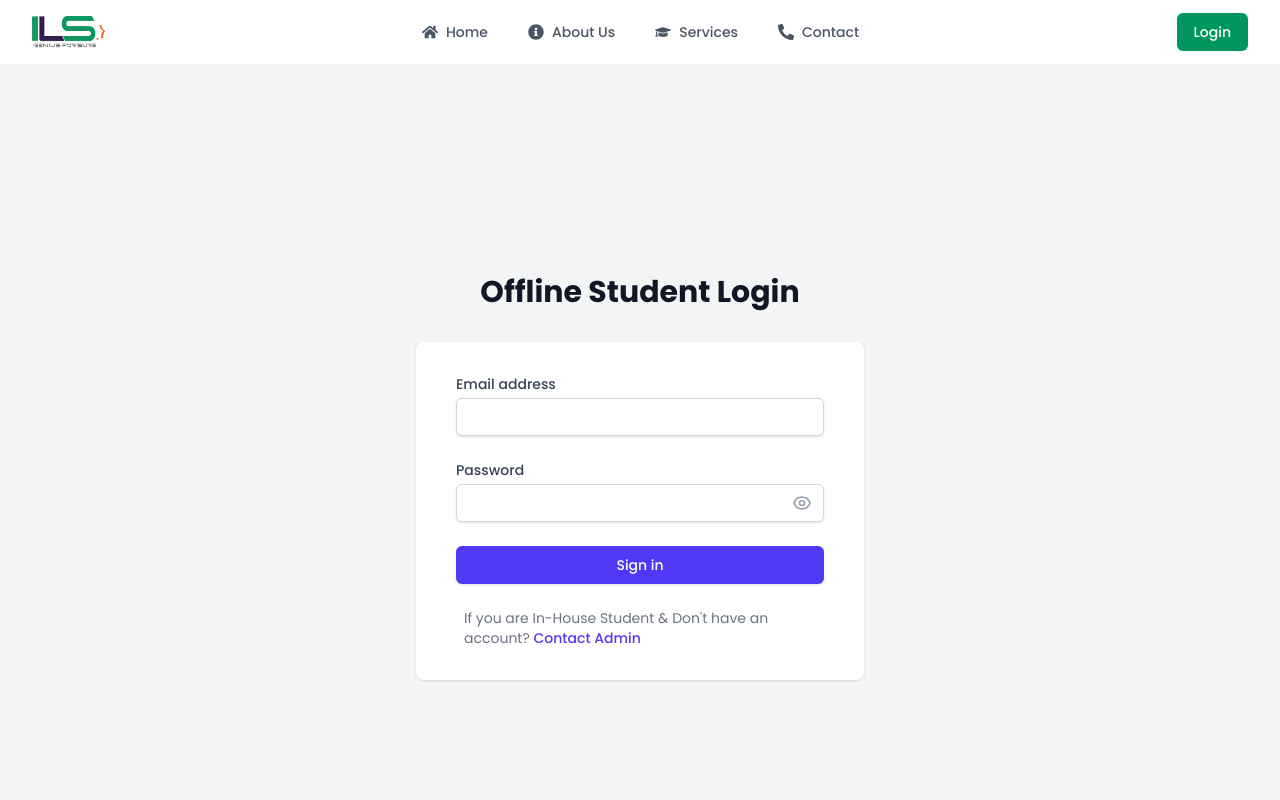
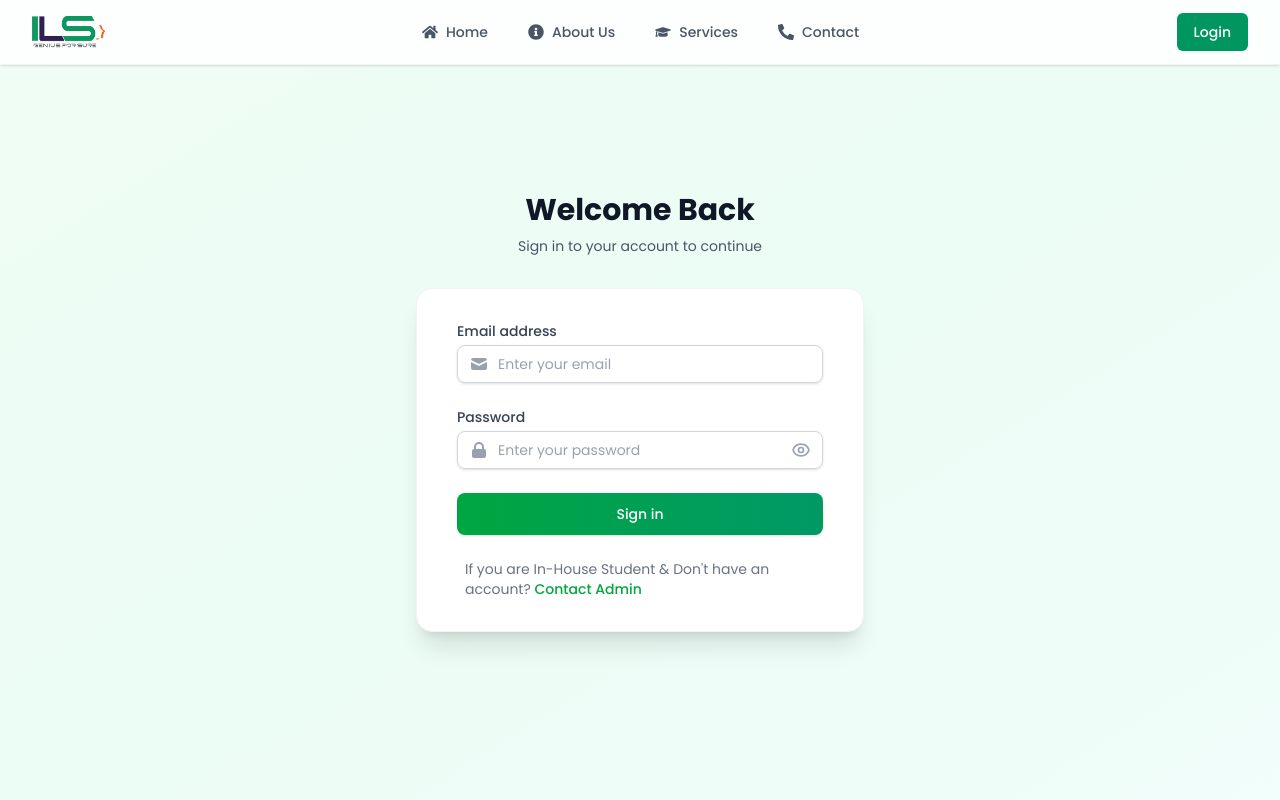
Before and after one commit to shuaibkashmiri/IlS-Combined, a Next.js app in the folder Frontend-ILS-Vercel/: page /inhouse/student/login in a window 1280 px wide. Shown: the top 800 px of the page. Built offline with nearby package versions, Linux system fonts and the light colour scheme; no server answers.

Commit message:
navbar fixes

```diff
--- a/Frontend-ILS-Vercel/src/app/inhouse/InHouseNavbar.jsx
+++ b/Frontend-ILS-Vercel/src/app/inhouse/InHouseNavbar.jsx
@@ -71,11 +71,15 @@ const InHouseNavbar = () => {
   ];
 
   return (
-    <nav className="bg-white shadow-sm border-b border-gray-100">
+    <nav className="fixed top-0 left-0 right-0 bg-white/80 backdrop-blur-md shadow-sm border-b border-gray-100 z-50">
       <div className="max-w-7xl mx-auto px-4 sm:px-6 lg:px-8">
         <div className="flex justify-between h-16">
           {/* Logo */}
           <div className="flex-shrink-0 flex items-center">
+            <button
+              onClick={() => router.push("/")}
+              className="focus:outline-none"
+            >
               <Image
                 src="/logo.png"
                 alt="ILS Logo"
@@ -83,6 +87,7 @@ const InHouseNavbar = () => {
                 height={40}
                 className="h-8 w-auto"
               />
+            </button>
           </div>
 
           {/* Navigation Links */}
--- a/Frontend-ILS-Vercel/src/app/inhouse/student/login/page.jsx
+++ b/Frontend-ILS-Vercel/src/app/inhouse/student/login/page.jsx
@@ -38,18 +38,21 @@ const OfflineStudentLogin = () => {
   };
 
   return (
-    <div className="min-h-screen bg-gray-100 flex flex-col justify-center py-12 sm:px-6 lg:px-8">
+    <div className="min-h-screen bg-gradient-to-br from-green-50 via-emerald-50 to-teal-50 flex flex-col justify-center py-12 sm:px-6 lg:px-8">
       <div className="sm:mx-auto sm:w-full sm:max-w-md">
         <h2 className="mt-6 text-center text-3xl font-extrabold text-gray-900">
-          Offline Student Login
+          Welcome Back
         </h2>
+        <p className="mt-2 text-center text-sm text-gray-600">
+          Sign in to your account to continue
+        </p>
       </div>
 
       <div className="mt-8 sm:mx-auto sm:w-full sm:max-w-md">
-        <div className="bg-white py-8 px-4 shadow sm:rounded-lg sm:px-10">
+        <div className="bg-white py-8 px-4 shadow-xl rounded-2xl sm:px-10 border border-gray-100">
           <form className="space-y-6" onSubmit={handleSubmit}>
             {error && (
-              <div className="bg-red-50 border-l-4 border-red-400 p-4">
+              <div className="bg-red-50 border-l-4 border-red-400 p-4 rounded-r-lg">
                 <div className="flex">
                   <div className="ml-3">
                     <p className="text-sm text-red-700">{error}</p>
@@ -59,7 +62,7 @@ const OfflineStudentLogin = () => {
             )}
 
             {message && (
-              <div className="bg-green-50 border-l-4 border-green-400 p-4">
+              <div className="bg-green-50 border-l-4 border-green-400 p-4 rounded-r-lg">
                 <div className="flex">
                   <div className="ml-3">
                     <p className="text-sm text-green-700">{message}</p>
@@ -75,7 +78,19 @@ const OfflineStudentLogin = () => {
               >
                 Email address
               </label>
-              <div className="mt-1">
+              <div className="mt-1 relative">
+                <div className="absolute inset-y-0 left-0 pl-3 flex items-center pointer-events-none">
+                  <svg
+                    className="h-5 w-5 text-gray-400"
+                    xmlns="http://www.w3.org/2000/svg"
+                    viewBox="0 0 20 20"
+                    fill="currentColor"
+                    aria-hidden="true"
+                  >
+                    <path d="M2.003 5.884L10 9.882l7.997-3.998A2 2 0 0016 4H4a2 2 0 00-1.997 1.884z" />
+                    <path d="M18 8.118l-8 4-8-4V14a2 2 0 002 2h12a2 2 0 002-2V8.118z" />
+                  </svg>
+                </div>
                 <input
                   id="email"
                   name="email"
@@ -84,7 +99,8 @@ const OfflineStudentLogin = () => {
                   required
                   value={formData.email}
                   onChange={handleChange}
-                  className="appearance-none block w-full px-3 py-2 border border-gray-300 rounded-md shadow-sm placeholder-gray-400 focus:outline-none focus:ring-indigo-500 focus:border-indigo-500 sm:text-sm"
+                  className="appearance-none block w-full pl-10 px-3 py-2 border border-gray-300 rounded-lg shadow-sm placeholder-gray-400 focus:outline-none focus:ring-2 focus:ring-green-500 focus:border-green-500 sm:text-sm transition duration-150 ease-in-out"
+                  placeholder="Enter your email"
                 />
               </div>
             </div>
@@ -97,6 +113,21 @@ const OfflineStudentLogin = () => {
                 Password
               </label>
               <div className="mt-1 relative">
+                <div className="absolute inset-y-0 left-0 pl-3 flex items-center pointer-events-none">
+                  <svg
+                    className="h-5 w-5 text-gray-400"
+                    xmlns="http://www.w3.org/2000/svg"
+                    viewBox="0 0 20 20"
+                    fill="currentColor"
+                    aria-hidden="true"
+                  >
+                    <path
+                      fillRule="evenodd"
+                      d="M5 9V7a5 5 0 0110 0v2a2 2 0 012 2v5a2 2 0 01-2 2H5a2 2 0 01-2-2v-5a2 2 0 012-2zm8-2v2H7V7a3 3 0 016 0z"
+                      clipRule="evenodd"
+                    />
+                  </svg>
+                </div>
                 <input
                   id="password"
                   name="password"
@@ -105,7 +136,8 @@ const OfflineStudentLogin = () => {
                   required
                   value={formData.password}
                   onChange={handleChange}
-                  className="appearance-none block w-full px-3 py-2 border border-gray-300 rounded-md shadow-sm placeholder-gray-400 focus:outline-none focus:ring-indigo-500 focus:border-indigo-500 sm:text-sm"
+                  className="appearance-none block w-full pl-10 px-3 py-2 border border-gray-300 rounded-lg shadow-sm placeholder-gray-400 focus:outline-none focus:ring-2 focus:ring-green-500 focus:border-green-500 sm:text-sm transition duration-150 ease-in-out"
+                  placeholder="Enter your password"
                 />
                 <button
                   type="button"
@@ -114,7 +146,7 @@ const OfflineStudentLogin = () => {
                 >
                   {showPassword ? (
                     <svg
-                      className="h-5 w-5 text-gray-400"
+                      className="h-5 w-5 text-gray-400 hover:text-gray-500 transition duration-150 ease-in-out"
                       fill="none"
                       viewBox="0 0 24 24"
                       stroke="currentColor"
@@ -128,7 +160,7 @@ const OfflineStudentLogin = () => {
                     </svg>
                   ) : (
                     <svg
-                      className="h-5 w-5 text-gray-400"
+                      className="h-5 w-5 text-gray-400 hover:text-gray-500 transition duration-150 ease-in-out"
                       fill="none"
                       viewBox="0 0 24 24"
                       stroke="currentColor"
@@ -155,11 +187,37 @@ const OfflineStudentLogin = () => {
               <button
                 type="submit"
                 disabled={loading}
-                className={`w-full flex justify-center py-2 px-4 border border-transparent rounded-md shadow-sm text-sm font-medium text-white bg-indigo-600 hover:bg-indigo-700 focus:outline-none focus:ring-2 focus:ring-offset-2 focus:ring-indigo-500 ${
+                className={`w-full flex justify-center py-2.5 px-4 border border-transparent rounded-lg shadow-sm text-sm font-medium text-white bg-gradient-to-r from-green-600 to-emerald-600 hover:from-green-700 hover:to-emerald-700 focus:outline-none focus:ring-2 focus:ring-offset-2 focus:ring-green-500 transition duration-150 ease-in-out ${
                   loading ? "opacity-50 cursor-not-allowed" : ""
                 }`}
               >
-                {loading ? "Signing in..." : "Sign in"}
+                {loading ? (
+                  <div className="flex items-center">
+                    <svg
+                      className="animate-spin -ml-1 mr-3 h-5 w-5 text-white"
+                      xmlns="http://www.w3.org/2000/svg"
+                      fill="none"
+                      viewBox="0 0 24 24"
+                    >
+                      <circle
+                        className="opacity-25"
+                        cx="12"
+                        cy="12"
+                        r="10"
+                        stroke="currentColor"
+                        strokeWidth="4"
+                      ></circle>
+                      <path
+                        className="opacity-75"
+                        fill="currentColor"
+                        d="M4 12a8 8 0 018-8V0C5.373 0 0 5.373 0 12h4zm2 5.291A7.962 7.962 0 014 12H0c0 3.042 1.135 5.824 3 7.938l3-2.647z"
+                      ></path>
+                    </svg>
+                    Signing in...
+                  </div>
+                ) : (
+                  "Sign in"
+                )}
               </button>
             </div>
           </form>
@@ -171,7 +229,7 @@ const OfflineStudentLogin = () => {
                   If you are In-House Student & Don't have an account?{" "}
                   <Link
                     href="/banglore/contact"
-                    className="font-medium text-indigo-600 hover:text-indigo-500"
+                    className="font-medium text-green-600 hover:text-green-500 transition duration-150 ease-in-out"
                   >
                     Contact Admin
                   </Link>
--- a/Frontend-ILS-Vercel/src/components/DropDownForm.jsx
+++ b/Frontend-ILS-Vercel/src/components/DropDownForm.jsx
@@ -123,18 +123,27 @@ const DropdownForm = () => {
       </div>
 
       {/* Header */}
-      <header className="absolute top-0 left-0 w-full z-20 py-4 px-4 md:px-8">
+      <header className="fixed top-0 left-0 w-full z-50 py-4 px-4 md:px-8 bg-white/80 backdrop-blur-md shadow-sm border-b border-gray-100">
         <div className="container mx-auto flex items-center justify-between">
           {/* Logo Placeholder */}
           <div className="text-emerald-600 w-25">
-            <img src="/logo.png" alt="ILS Logo" className="md:ml-18" />
+            <button
+              onClick={() => (window.location.href = "/")}
+              className="focus:outline-none"
+            >
+              <img
+                src="/logo.png"
+                alt="ILS Logo"
+                className="md:ml-18 h-8 w-auto"
+              />
+            </button>
           </div>
 
           {/* Mobile Menu Button and In-House Link */}
           <div className="md:hidden flex items-center gap-4">
             <a
               href="/inhouse/student/login"
-              className="hover:text-grey-600 transition-colors bg-emerald-600 p-1 px-2 rounded-2xl text-white text-sm"
+              className="hover:text-grey-600 transition-colors bg-gradient-to-r from-emerald-500 to-green-500 p-2 px-3 rounded-2xl text-white text-sm"
             >
               In-House
             </a>
@@ -189,7 +198,7 @@ const DropdownForm = () => {
             </a>
             <a
               href="/inhouse/student/login"
-              className="hover:text-grey-600 transition-colors bg-emerald-600 p-1 px-2 rounded-2xl  text-white"
+              className="hover:text-grey-600 transition-colors bg-gradient-to-r from-emerald-500 to-green-500 p-2 rounded-2xl text-white"
             >
               In-House
             </a>
@@ -230,8 +239,8 @@ const DropdownForm = () => {
         </AnimatePresence>
       </header>
 
-      {/* Hero Section */}
-      <div className="container py-24 relative z-10 flex items-center min-h-screen">
+      {/* Hero Section - Add padding-top to account for fixed header */}
+      <div className="container pt-32 pb-24 relative z-10 flex items-center min-h-screen">
         <div className="max-w-7xl md:ml-24 flex flex-col lg:flex-row items-center justify-between gap-16">
           {/* Left Side - Country/State Dropdown Form */}
           <motion.div
```
Lines whose indentation alone changed are shown as unchanged.
